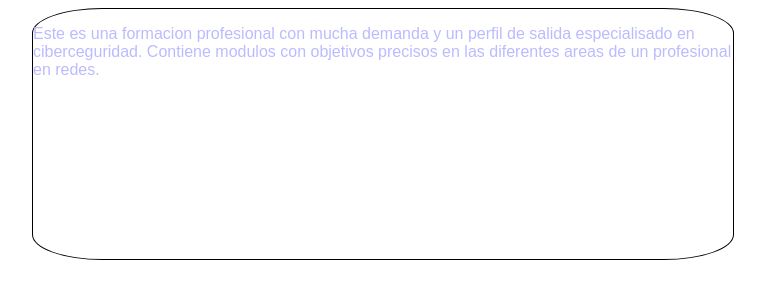
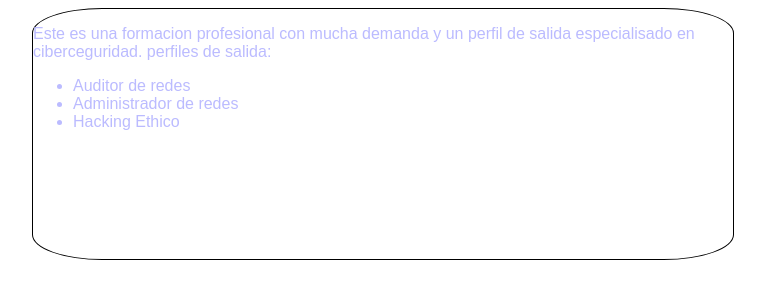
Before and after one commit to alexgeek0101/superblog, a plain HTML site: page index.html in a window 1280 px wide. Shown: the whole page, without its empty margins (257-1022 px from the left). Drawn offline with Linux system fonts and the light colour scheme.

Commit message:
mofique el perfil de salida

```diff
--- a/index.html
+++ b/index.html
@@ -16,8 +16,12 @@
                 Este es una formacion profesional con mucha demanda y un perfil
                 de salida especialisado en ciberceguridad.
 
-                Contiene modulos con objetivos precisos en las diferentes areas
-                de un profesional en redes.
+                perfiles de salida:
+                <ul>
+                    <li>Auditor de redes</li>
+                    <li>Administrador de redes</li>
+                    <li>Hacking Ethico</li>
+                </ul>
             </p>
         </div>
     </div>
```
